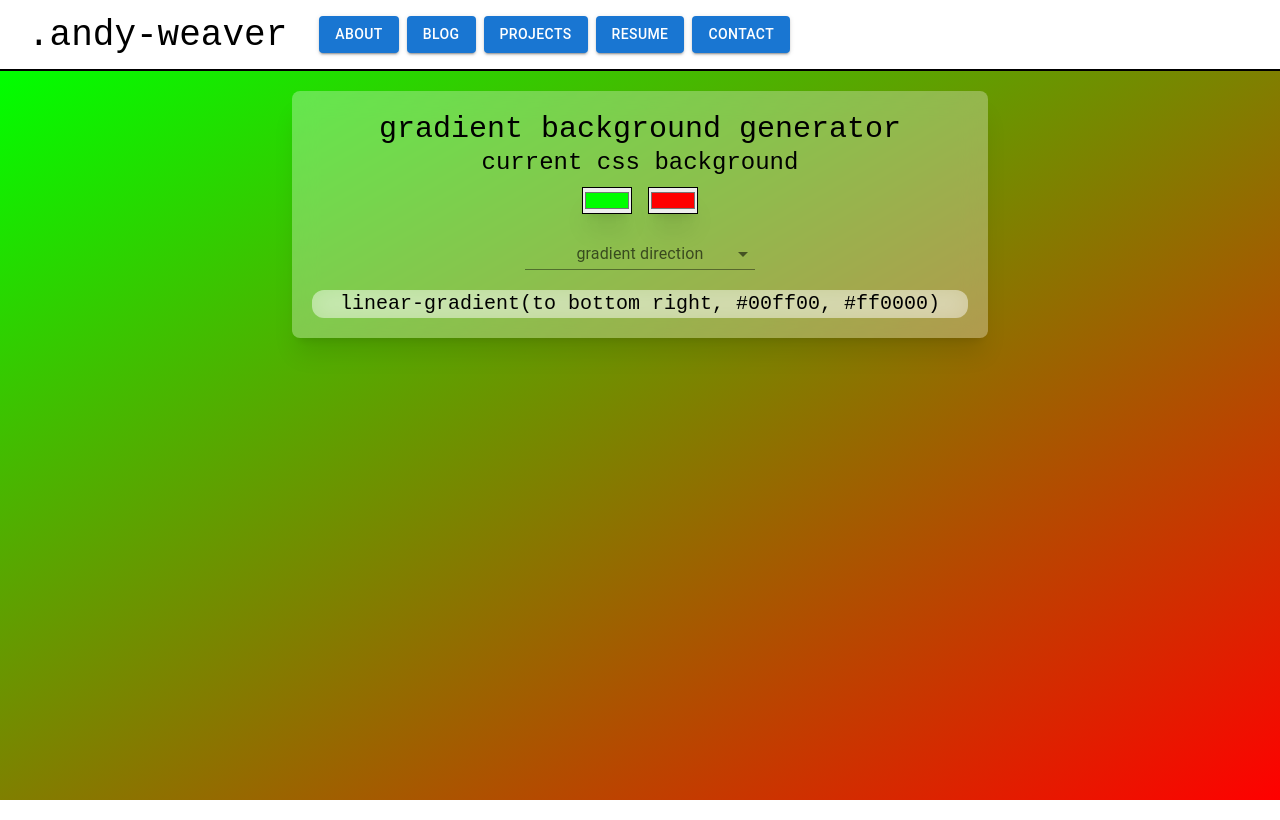
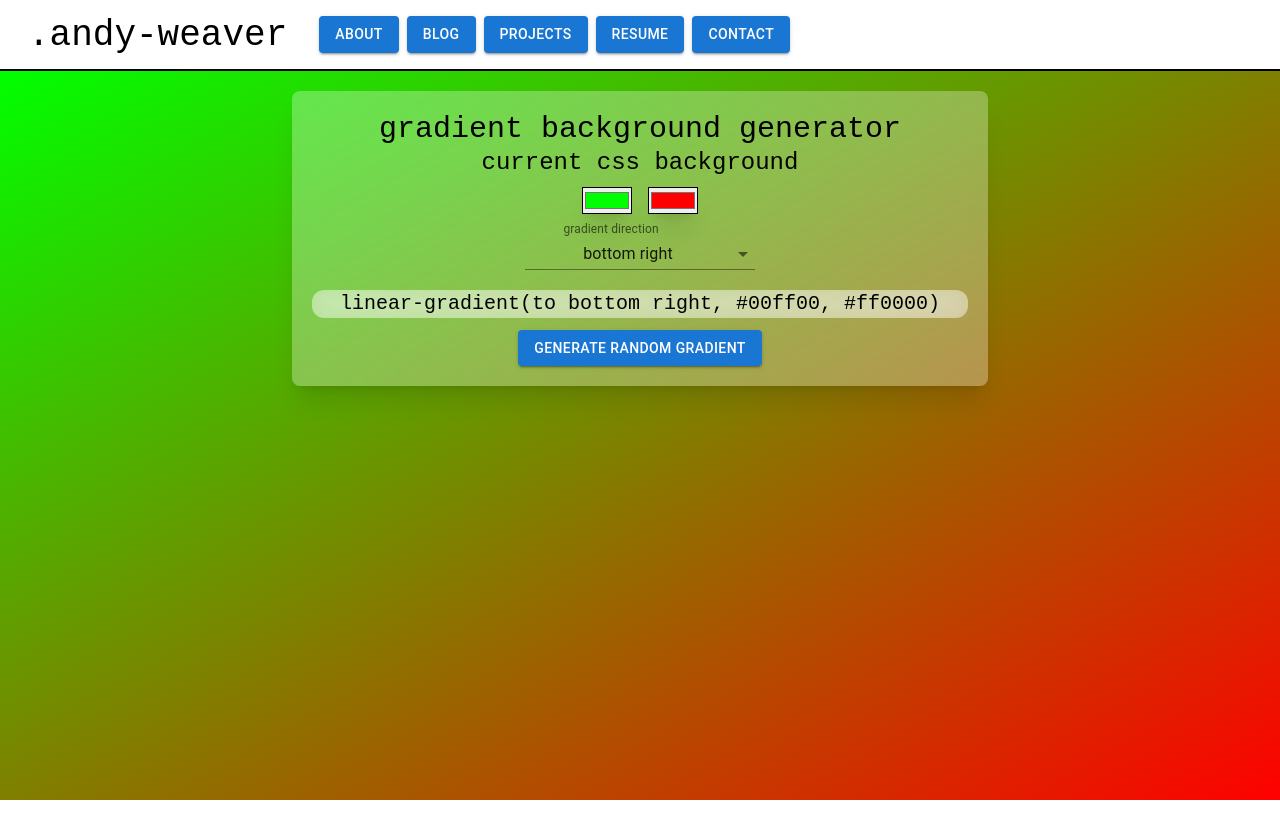
Before and after one commit to aaweaver-actuary/andy-web, a Next.js app: page /projects/background-generator in a window 1280 px wide. Built offline with nearby package versions, Linux system fonts and the light colour scheme.

Commit message:
added random gradient to bg gen

```diff
--- a/src/app/components/Button.component.jsx
+++ b/src/app/components/Button.component.jsx
@@ -1,10 +1,11 @@
 import { Button as MButton } from '@mui/material';
 
-const Button = ({ text }) => {
+const Button = ({ text, onClick = () => null }) => {
   return (
     <MButton
       variant="contained"
       className={`lowercase text-md ubuntu z-[1000] rounded-xl text-black border-black border-[2px] mx-2 hover:bg-black hover:text-white`}
+      onClick={onClick}
     >
       {text}
     </MButton>
--- a/src/app/projects/background-generator/page.jsx
+++ b/src/app/projects/background-generator/page.jsx
@@ -7,6 +7,7 @@ import Dropdown from './components/Dropdown.component';
 import PopupInfo from './components/PopupInfo.component';
 
 import { gradientDirectionMap } from './js/gradientDirectionTailwindCSS';
+import Button from '@/app/components/Button.component';
 
 const BackgroundGeneratorPage = () => {
   const [color1, setColor1] = useState('#00ff00');
@@ -15,6 +16,10 @@ const BackgroundGeneratorPage = () => {
     useState('bottom right');
   const [isSnackbarOpen, setIsSnackbarOpen] =
     useState(false);
+
+  const bgGradient = useMemo(() => {
+    return `linear-gradient(to ${gradientDirection}, ${color1}, ${color2})`;
+  }, [color1, color2, gradientDirection]);
 
   const handleChange = (e, name = 'a_name') => {
     e.preventDefault();
@@ -32,10 +37,6 @@ const BackgroundGeneratorPage = () => {
     console.log(e.target.value);
   };
 
-  const bgGradient = useMemo(() => {
-    return `linear-gradient(to ${gradientDirection}, ${color1}, ${color2})`;
-  }, [color1, color2, gradientDirection]);
-
   const handleClickCSSCode = async () => {
     setIsSnackbarOpen(true);
     try {
@@ -44,6 +45,87 @@ const BackgroundGeneratorPage = () => {
     } catch (err) {
       console.log('Failed to copy text: ', err);
     }
+  };
+
+  const getRandomIntegers = (min, max, n = 1) => {
+    const randomIntegers = [];
+
+    for (let i = 0; i < n; i++) {
+      randomIntegers.push(
+        Math.floor(Math.random() * (max - min + 1)) + min,
+      );
+    }
+
+    if (n === 1) return randomIntegers[0];
+    return randomIntegers;
+  };
+
+  const intToHex = (int) => {
+    if (int < 10) {
+      return `${int}`;
+    } else {
+      let out;
+      switch (int) {
+        case 10:
+          return 'a';
+        case 11:
+          return 'b';
+        case 12:
+          return 'c';
+        case 13:
+          return 'd';
+        case 14:
+          return 'e';
+        case 15:
+          return 'f';
+        default:
+          alert('Error: intToHex()');
+          return null;
+      }
+    }
+  };
+
+  const generateRandomGradient = () => {
+    const randColInt = getRandomIntegers(0, 15, 12);
+
+    const randomColor1 =
+      '#' +
+      String(intToHex(randColInt[0])) +
+      String(intToHex(randColInt[1])) +
+      String(intToHex(randColInt[2])) +
+      String(intToHex(randColInt[3])) +
+      String(intToHex(randColInt[4])) +
+      String(intToHex(randColInt[5]));
+
+    const randomColor2 =
+      '#' +
+      String(intToHex(randColInt[6])) +
+      String(intToHex(randColInt[7])) +
+      String(intToHex(randColInt[8])) +
+      String(intToHex(randColInt[9])) +
+      String(intToHex(randColInt[10])) +
+      String(intToHex(randColInt[11]));
+
+    const randomGradientDirection = Object.keys(
+      gradientDirectionMap,
+    )[getRandomIntegers(0, 7, 1)];
+    setColor1(randomColor1);
+    setColor2(randomColor2);
+    setGradientDirection(randomGradientDirection);
+
+    let color1Input = document.getElementById('color1');
+    let color2Input = document.getElementById('color2');
+    let gradientDirectionInput = document.getElementById(
+      'gradientDirection',
+    );
+
+    color1Input.value = randomColor1;
+    color2Input.value = randomColor2;
+    gradientDirectionInput = randomGradientDirection;
+    console.log(color1Input);
+    console.log(randomColor1);
+    console.log(randomColor2);
+    console.log(randomGradientDirection);
   };
 
   return (
@@ -66,6 +148,7 @@ const BackgroundGeneratorPage = () => {
           </h2>
           <div className="flex flex-row w-[100%] justify-center items-center mt-2">
             <input
+              id="color1"
               type="color"
               name="color1"
               value={color1}
@@ -73,6 +156,7 @@ const BackgroundGeneratorPage = () => {
               className="mx-2 hover:scale-110 transition-all duration-200 border-black border-[1px] shadow-xl"
             />
             <input
+              id="color2"
               type="color"
               name="color2"
               value={color2}
@@ -81,8 +165,10 @@ const BackgroundGeneratorPage = () => {
             />
           </div>
           <Dropdown
+            id="gradientDirection"
             label="Gradient Direction"
             name="gradientDirection"
+            selected={'bottom right'}
             onSelectedChange={(e) =>
               handleChange(e, 'gradientDirection')
             }
@@ -91,12 +177,17 @@ const BackgroundGeneratorPage = () => {
           />
 
           <h3
-            className="lowercase text-xl top-1 ubuntu px-7 w-[100%] text-center bg-white bg-opacity-40 backdrop-blur-md rounded-xl mt-3 cursor-pointer"
+            className="lowercase text-xl top-1 hover:text-blue-700 ubuntu px-7 mb-3 w-[100%] text-center bg-white bg-opacity-40 backdrop-blur-md rounded-xl mt-3 cursor-pointer"
             onClick={handleClickCSSCode}
           >
             {bgGradient}
           </h3>
+          <Button
+            text="Generate random gradient"
+            onClick={generateRandomGradient}
+          />
         </div>
+
         <PopupInfo
           message="CSS code copied to clipboard"
           isSnackbarOpen={isSnackbarOpen}
```
